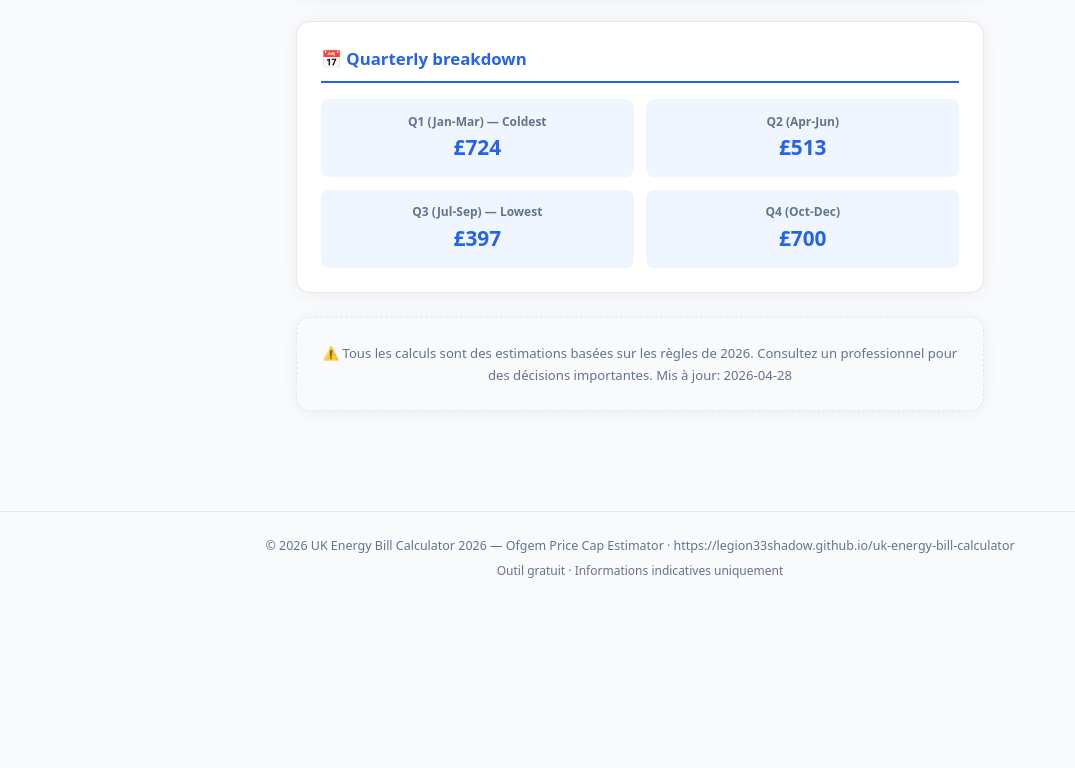
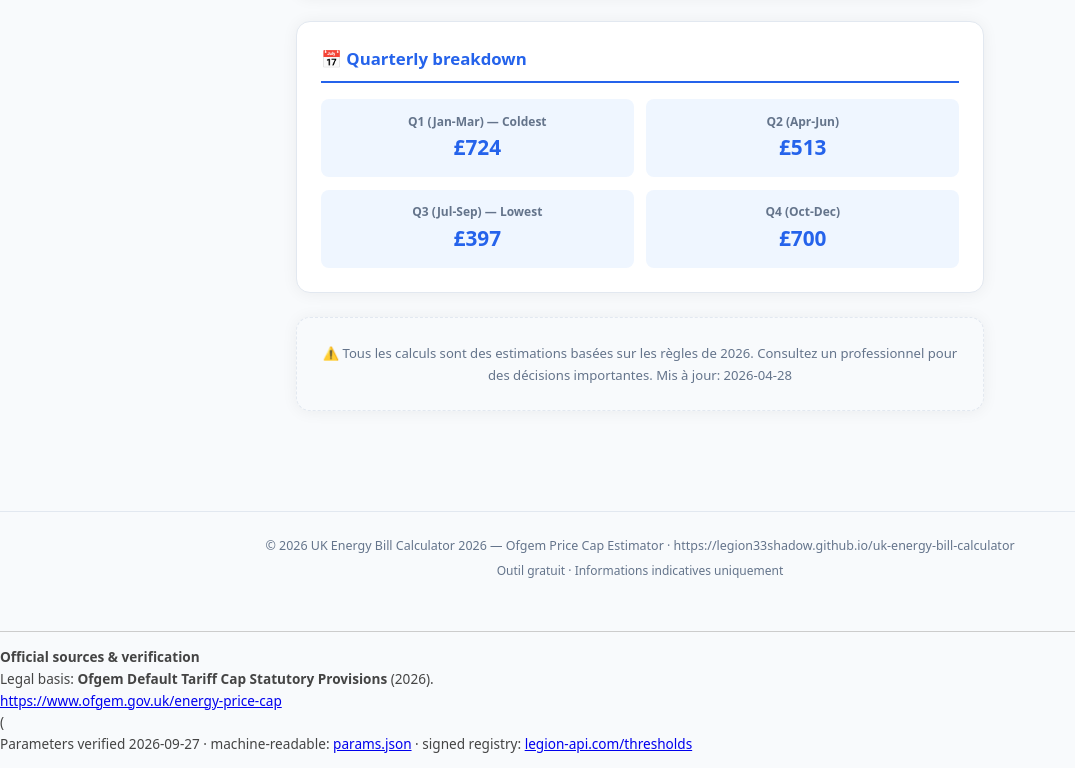
Before and after one commit to Legion33shadow/uk-energy-bill-calculator, a plain HTML site: page index.html in a window 1280 px wide. Shown: the part 1322-2090 px from the top of the page, without its empty margins (0-1075 px from the left). Before the commit the page ends 1926 px from the top, so only its background shows below. Drawn offline with Linux system fonts and the light colour scheme.

Commit message:
sources: official 2026 references + signed params

```diff
--- a/index.html
+++ b/index.html
@@ -183,4 +183,14 @@ Consultez un professionnel pour des décisions importantes. Mis à jour: 2026-04
 <p>© 2026 UK Energy Bill Calculator 2026 — Ofgem Price Cap Estimator · https://legion33shadow.github.io/uk-energy-bill-calculator</p>
 <p style="margin-top:.3rem;font-size:.75rem">Outil gratuit · Informations indicatives uniquement</p>
 </footer>
+<!-- LEGION-SOURCES-START -->
+<section id="official-sources" style="font-size:.85em;border-top:1px solid #ccc;margin-top:2em;padding:1em 0;color:#444">
+  <h2 style="font-size:1em">Official sources &amp; verification</h2>
+  <p>Legal basis: <strong>Ofgem Default Tariff Cap Statutory Provisions</strong> (2026).</p>
+  <ul>
+      <li><a href="https://www.ofgem.gov.uk/energy-price-cap" rel="noopener">https://www.ofgem.gov.uk/energy-price-cap</a></li>
+ (  </ul>
+  <p>Parameters verified 2026-09-27 · machine-readable: <a href="params.json">params.json</a> · signed registry: <a href="https://legion-api.com/thresholds">legion-api.com/thresholds</a></p>
+</section>
+<!-- LEGION-SOURCES-END -->
 </body></html>
```
Also changed, not shown: params.json (added, +16 -0 lines).
